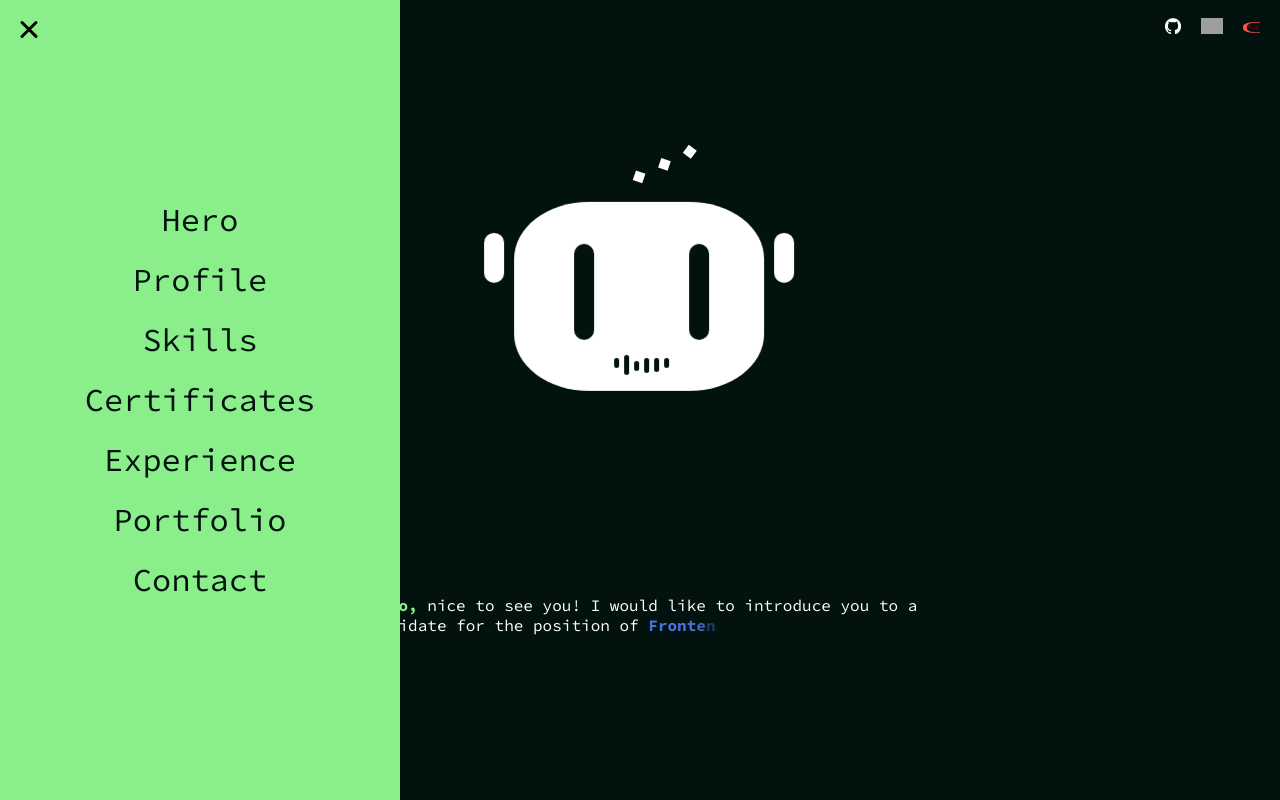
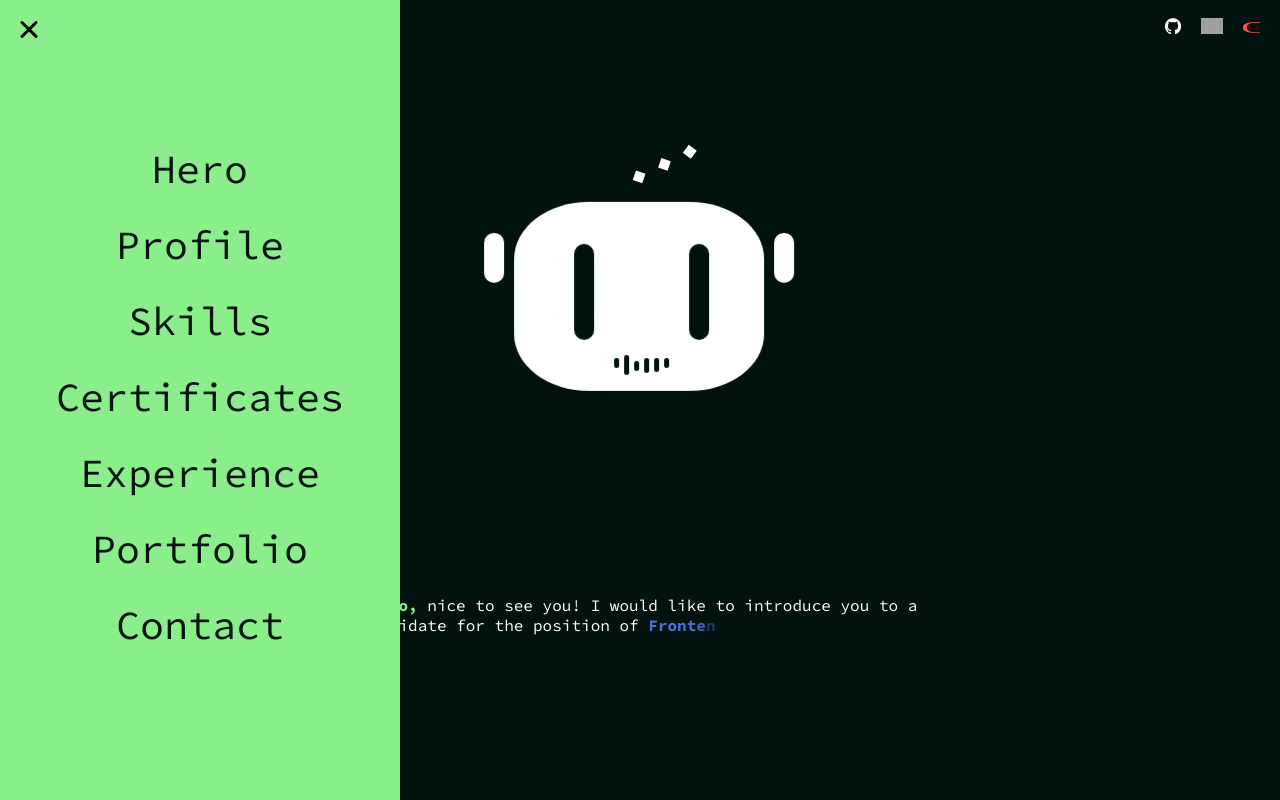
Before and after one commit to AdamCodeDesign/Portfolio-Adam-L, a React (Vite) app: page / in a window 1280 px wide. Both pictures are taken after a click on the button 30 px from the left and 31 px from the top of the page. Shown: the top 800 px of the page. Built offline with nearby package versions, Linux system fonts and the light colour scheme; grey boxes are pictures that could not be loaded.

Commit message:
sidebar closed when clock on links

```diff
--- a/src/components/sidebar/Sidebar.jsx
+++ b/src/components/sidebar/Sidebar.jsx
@@ -29,7 +29,7 @@ export default function Sidebar() {
   return (
     <motion.div className="sidebar" animate={open ? "open" : "closed"}>
       <motion.div className="bg" variants={variants}>
-        <Links />
+        <Links setOpen={setOpen}/>
       </motion.div>
       <ToggleButton setOpen={setOpen} />
     </motion.div>
--- a/src/components/sidebar/links/Links.jsx
+++ b/src/components/sidebar/links/Links.jsx
@@ -1,7 +1,7 @@
 import React from "react";
 import { motion } from "framer-motion";
 
-export default function Links() {
+export default function Links({setOpen}) {
   const variants = {
     open: {
       transition: {
@@ -48,6 +48,7 @@ export default function Links() {
           variants={itemVariants}
           whileHover={{ scale: 1.1 }}
           whileTap={{ scale: 0.97 }}
+          onClick={()=> setOpen(false)}
         >
           {item}
         </motion.a>
--- a/src/components/sidebar/sidebar.scss
+++ b/src/components/sidebar/sidebar.scss
@@ -15,7 +15,7 @@
     .links {
         position: absolute;
         width: 100%;
-        height: 100%;
+        height: 100vh;
         display: flex;
         flex-direction: column;
         align-items: center;
@@ -23,7 +23,8 @@
         gap: 20px;
 
         a{
-            font-size: 2em;
+          height: 7vh;
+            font-size: 5vh;
         }
     }
   }
```
